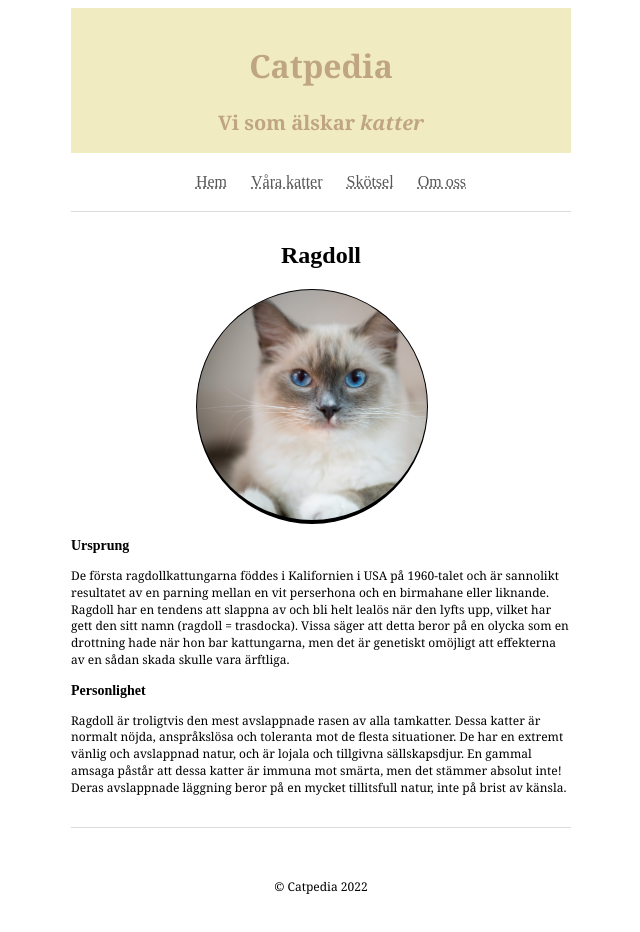
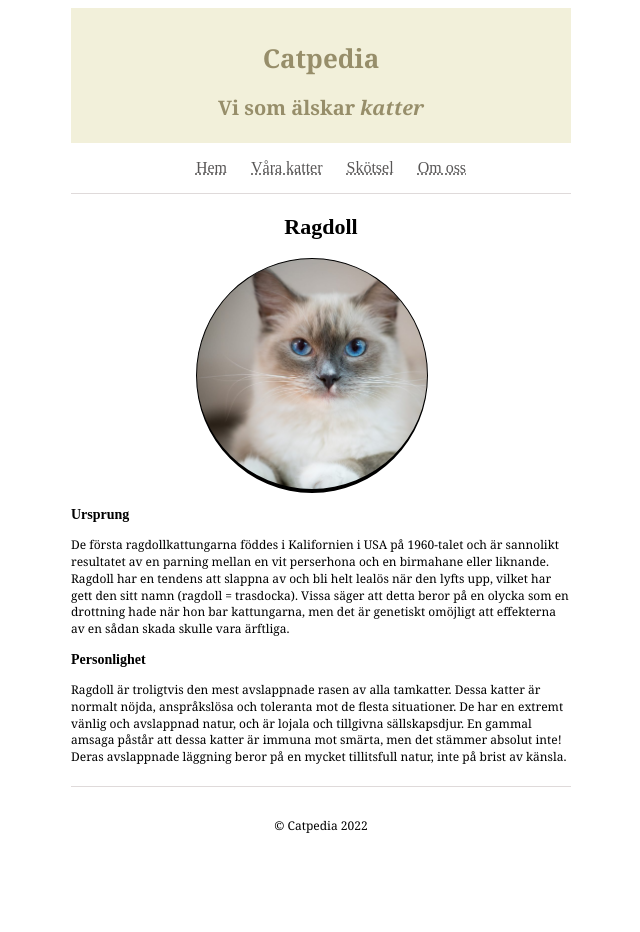
Before and after one commit to ericalundstrom/Catpedia, a plain HTML site: page index.html in a window 1280 px wide. Shown: the whole page, without its empty margins (319-959 px from the left). After the commit the page ends 864 px from the top, so only its background shows below. Drawn offline with Linux system fonts and the light colour scheme.

Commit message:
i stort sett färdig

```diff
--- a/stylesheet.css
+++ b/stylesheet.css
@@ -6,13 +6,14 @@ body {
 }
 
 #rubrik {
-    background-color: #f0ebc1;
+    background-color: #f2f0da;
     width: auto;
-    height: 130px;
+    height: 120px;
     padding-top: 15px;
-    color: #bfa581;
+    color: #978e6a;
     overflow: hidden;
     font-family: Georgia, 'Times New Roman', Times, serif;
+    font-size: 13px;
 }
 
 #underrubrik {
@@ -29,7 +30,7 @@ body {
 }
 
 #meny {
-    padding: 20px 0px;
+    padding: 16px 0px;
     border-bottom: 1px solid #dfdada;
     max-width: 600px;
     text-align: center;
@@ -40,8 +41,9 @@ body {
 
 #ragdoll {
     text-align: center;
-    margin-top: 30px;
+    margin-top: 20px;
     font-family: 'Times New Roman', Times, serif;
+    font-size: 22px;
 }
 
 .katt {
@@ -77,13 +79,13 @@ h3 {
     text-align: left;
     line-height: 1.4;
     border-bottom: 1px solid #dfdada;
-    padding-bottom: 30px;
+    padding-bottom: 20px;
     font-size: 12px;
     font-family: Georgia, 'Times New Roman', Times, serif;
 }
 
 footer {
-    margin: 50px;
+    margin: 30px;
     font-family: Georgia, 'Times New Roman', Times, serif;
     font-size: 12px;
 }
```
